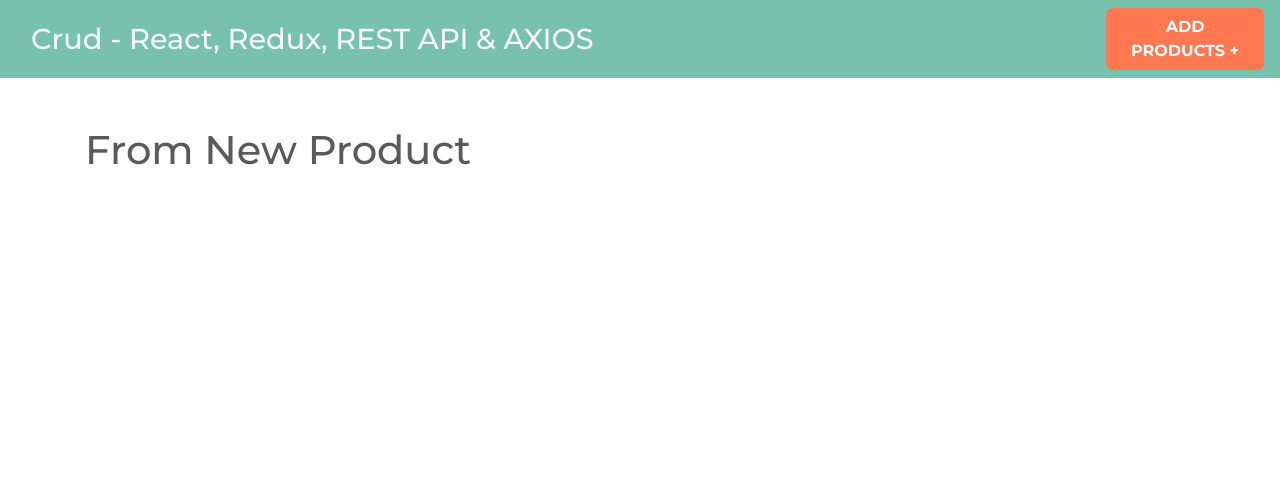
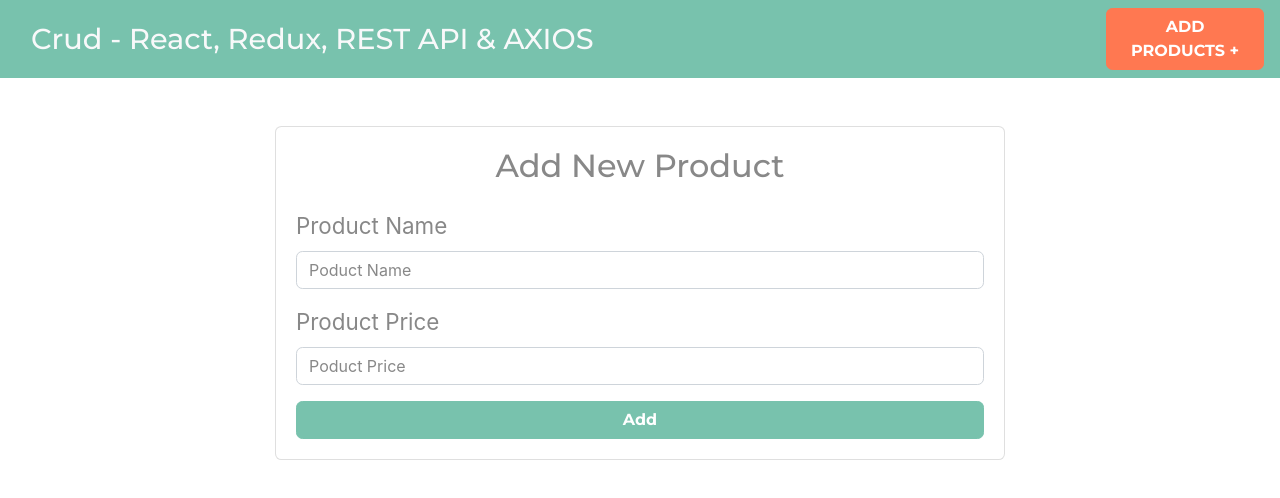
Before and after one commit to davidroman-hub/Redux-exercise-Products, a React (Create React App) app: page /products/news in a window 1280 px wide. Shown: the top 498 px of the page. Built offline with nearby package versions, Linux system fonts and the light colour scheme.

Commit message:
Task3 creating form product

```diff
--- a/src/components/NewProduct.js
+++ b/src/components/NewProduct.js
@@ -2,7 +2,42 @@
 
 const NewProducts = () => {
     return(
-        <h1>From New Product</h1>
+        <div className='row justify-content-center'>
+            <div className='col-md-8'>
+                <div className='card'>
+                    <div className='card-body'>
+                        <h2 className='text-center mb-4 '>
+                            Add New Product
+                        </h2>
+                        <form>
+                            <div className='form-group'>
+                                <label>Product Name</label>
+                                <input
+                                type='text'
+                                className='form-control'
+                                placeholder='Poduct Name'
+                                name='name'
+                                />
+                            </div>
+                            <div className='form-group'>
+                                <label>Product Price</label>
+                                <input
+                                type='number'
+                                className='form-control'
+                                placeholder='Poduct Price'
+                                name='price'
+                                />
+                            </div>
+                            <button
+                                type='submit'
+                                className='btn btn-primary  text-upercase d-block w-100'>
+                                    Add
+                                </button>
+                        </form>
+                    </div>
+                </div>
+            </div>
+        </div>
     )
 }
 
```
